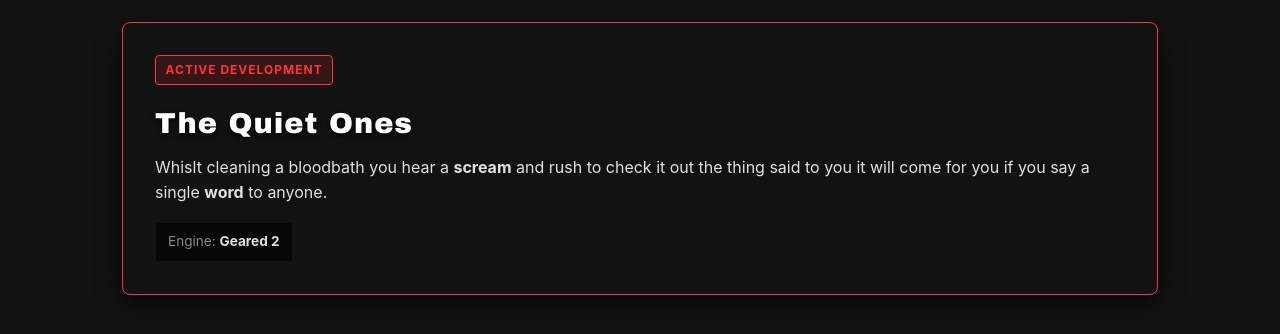
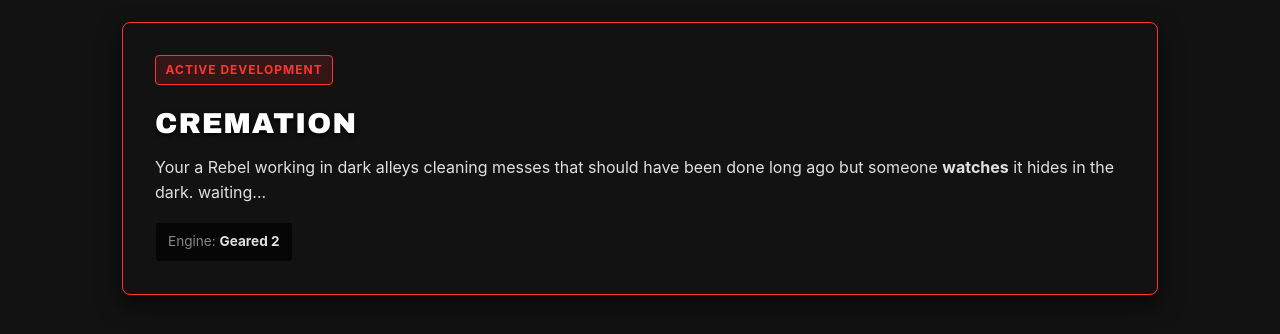
Before and after one commit to C2KS/c2ks.github.com, a plain HTML site: page games.html in a window 1280 px wide. Shown: the part 194-528 px from the top of the page. Drawn offline with Linux system fonts and the light colour scheme.

Commit message:
Update games.html

```diff
--- a/games.html
+++ b/games.html
@@ -1,4 +1,4 @@
-<!DOCTYPE html>
+ <!DOCTYPE html>
 <html lang="en">
 <head>
     <meta charset="UTF-8">
@@ -253,12 +253,12 @@
 
         <div class="games-grid">
 
-            <!-- New Game Card: PROJECT ETHANOL  -->
+            <!-- New Game Card: CREMATION  -->
             <div class="game-card card-tfhu">
                 <div class="game-card-content">
                     <span class="status-badge planned">Active Development</span>
-                    <h3>The Quiet Ones</h3>
-                    <p>Whislt cleaning a bloodbath you hear a <strong>scream</strong> and rush to check it out the thing said to you it will come for you if you say a single <strong>word</strong> to anyone.</p>
+                    <h3>CREMATION</h3>
+                    <p>Your a Rebel working in dark alleys cleaning messes that should have been done long ago but someone <strong>watches</strong> it hides in the dark. waiting... </p>
                     <div class="engine-info">Engine: <strong>Geared 2</strong></div>
                 </div>
             </div>
```
